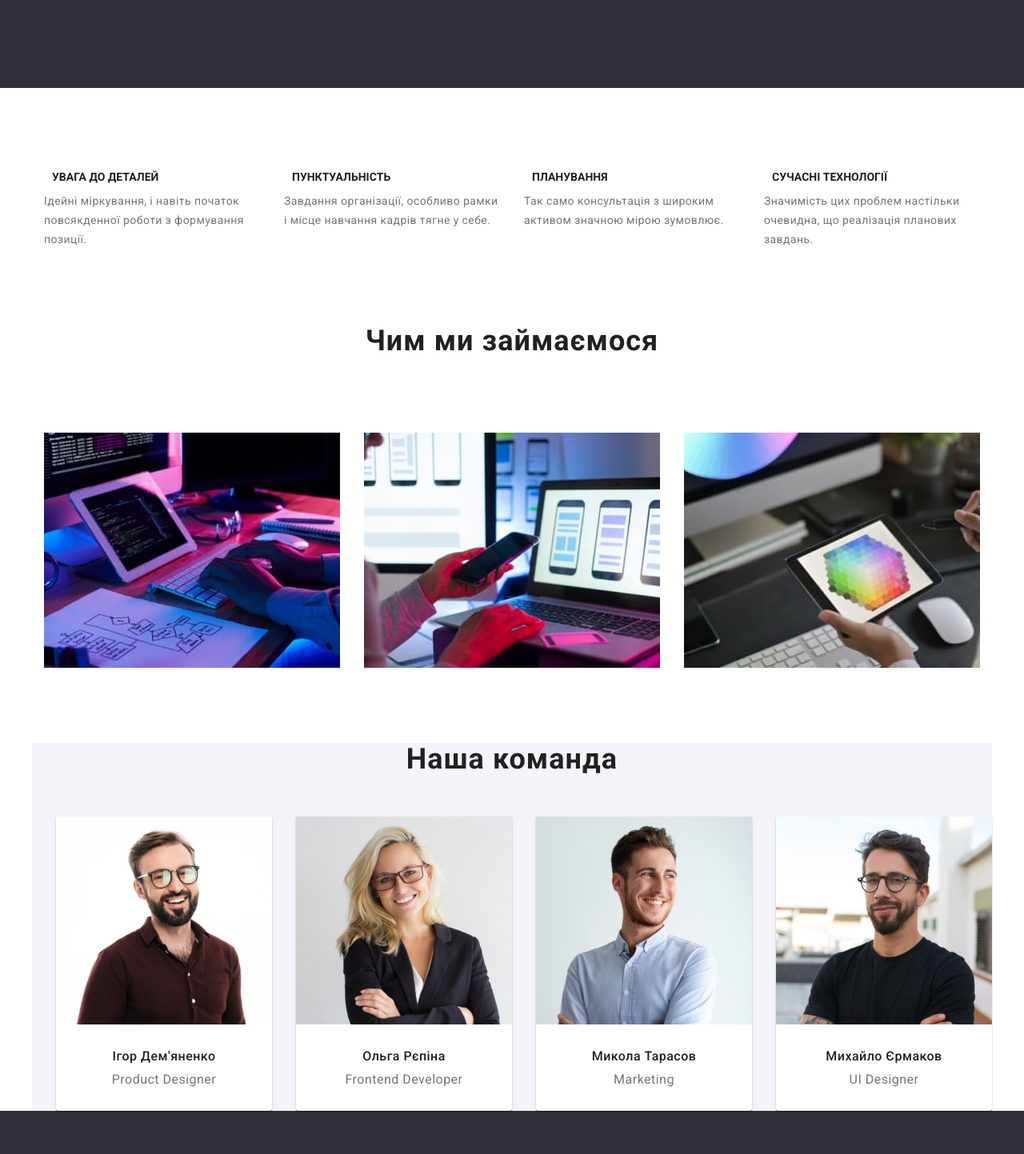
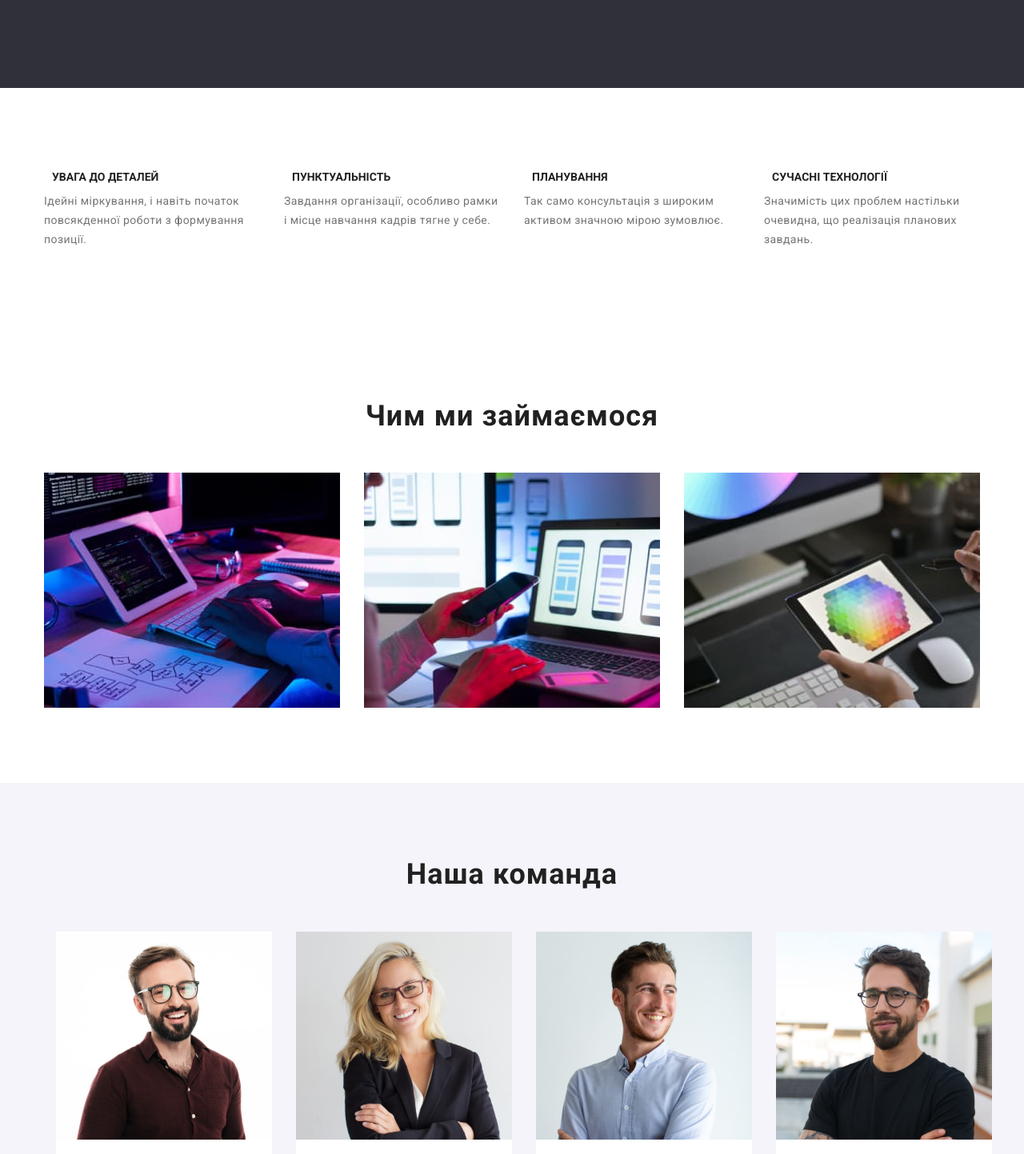
Before and after one commit to Horbunov-Yurii/goit-markup-hw-03, a plain HTML site: page index.html in a window 1280 px wide. Shown: the part 570-2013 px from the top of the page at 80% size. Drawn offline with nearby package versions, Linux system fonts and the light colour scheme.

Commit message:
work on mistakes

```diff
--- a/css/portfolio.css
+++ b/css/portfolio.css
@@ -26,6 +26,8 @@ h1, h2, h3, p, ul{
   padding: 0;
 }
 
+
+
 /* шапка */
 
 .container {
@@ -34,24 +36,21 @@ h1, h2, h3, p, ul{
   margin-left: auto;
   padding-right: 15px;
   padding-left: 15px;
-
 }
 
-.header .container {
+.header {
+border-bottom: 1px solid #ECECEC;
+}
+
+.header .container{
   display: flex;
   height: 80px;
   align-items: center;
   justify-content: center;
-border-bottom: 1px solid #ECECEC;
+
 }
 
-.header {
-/* position: absolute; */
-width: 1600px;
-height: 0px;
-left: 0px;
-top: 80px;
-}
+
 
 .nav{
   display: flex;
@@ -122,15 +121,15 @@ top: 80px;
 }
 /* основной контент */
 
-main {
+.main-section {
   padding-top: 94px;
   padding-bottom: 94px;
 }
 
+
 .button-list {
   display: flex;
   justify-content: center;
-  margin-top: 94px;
   margin-bottom: 50px;
 }
 
@@ -247,7 +246,6 @@ footer {
   font-size: 26px;
   line-height: 1.19;
   letter-spacing: 0.03em;
-   margin-top: 60px;
   color: var(--main-background-color);
 }
 
@@ -260,6 +258,7 @@ footer {
 }
 
 .footer-mailto {
+  margin-top: 9px;
   margin-bottom: 9px;
 }
 
@@ -280,6 +279,5 @@ footer {
   line-height: 1.71;
   letter-spacing: 0.03em;
   font-style: normal;
-  margin-bottom: 9px;
   color: var(--main-background-color);
 }
--- a/css/styles.css
+++ b/css/styles.css
@@ -163,11 +163,6 @@ img {
 /* почему мы */
 
 .benefits-section {
-  max-width: 1200px;
-  margin-right: auto;
-  margin-left: auto;
-  padding-right: 15px;
-  padding-left: 15px;
   padding-top: 94px;
   padding-bottom: 94px;
 }
@@ -208,18 +203,23 @@ img {
 
 /* чем мы занимаемся */
 
+.work-section {
+  padding-top: 94px;
+  padding-bottom: 94px;
+}
+
 .work-title {
   font-weight: 700;
   font-size: 36px;
   line-height: 1.16;
   text-align: center;
   letter-spacing: 0.03em;
-  margin-bottom: 94px;
+  margin-bottom: 50px;
 }
 
 .work-list {
   display: flex;
-  padding-bottom: 94px; */
+
 }
 
 .work-item {
@@ -233,8 +233,11 @@ img {
 /* наша команда */
 
 .team-section {
+  padding-top: 94px;
+  padding-bottom: 94px;
   background-color: var(--team-background-color);
 }
+
 
 .team-title {
   font-weight: 700;
@@ -257,8 +260,6 @@ img {
 .team-item {
   margin-right: 30px;
   background-color: #FFFFFF;
-box-shadow: 0px 1px 3px rgba(0, 0, 0, 0.12), 0px 1px 1px rgba(0, 0, 0, 0.14), 0px 2px 1px rgba(0, 0, 0, 0.2);
-border-radius: 0px 0px 4px 4px;
 }
 
 .team-item:last-child {
@@ -277,9 +278,6 @@ border-radius: 0px 0px 4px 4px;
   text-align: center;
   letter-spacing: 0.03em;
   padding-bottom: 10px;
-
-
-
 }
 
 .team-function {
@@ -288,7 +286,6 @@ border-radius: 0px 0px 4px 4px;
   text-align: center;
   letter-spacing: 0.03em;
   color: var(--link-color);
-
 }
 
 
@@ -308,7 +305,6 @@ footer {
   font-size: 26px;
   line-height: 1.19;
   letter-spacing: 0.03em;
-  margin-top: 60px;
   color: var(--main-background-color);
 }
 
@@ -321,6 +317,7 @@ footer {
 }
 
 .footer-mailto {
+  margin-top: 9px;
   margin-bottom: 9px;
 }
 
@@ -341,6 +338,5 @@ footer {
   line-height: 1.71;
   letter-spacing: 0.03em;
   font-style: normal;
-  margin-bottom: 9px;
   color: var(--main-background-color);
 }
--- a/index.html
+++ b/index.html
@@ -53,12 +53,16 @@
     <main>
       <!-- секция герой -->
       <section class="section-hero">
-        <h1 class="title-hero">Ефективні рішення для вашого бізнесу</h1>
+        <div class="container">
+           <h1 class="title-hero">Ефективні рішення для вашого бізнесу</h1>
         <button type="button" class="hero-button">Замовити послугу</button>
+        </div>
+
       </section>
       <!-- почему мы -->
       <section class="benefits-section">
-        <h2 hidden class="benefits-uptitle">Почему мы</h2>
+        <div class="container">
+            <h2 hidden class="benefits-uptitle">Почему мы</h2>
         <ul class="benefits-list">
           <li class="benefits-item">
             <h3 class="benefits-title">УВАГА ДО ДЕТАЛЕЙ</h3>
@@ -88,10 +92,13 @@
             </p>
           </li>
         </ul>
+        </div>
+
       </section>
       <!-- чем мы занимаемся -->
-      <section class="container">
-        <h2 class="work-title">Чим ми займаємося</h2>
+      <section class="work-section">
+        <div class="container">
+           <h2 class="work-title">Чим ми займаємося</h2>
         <ul class="work-list">
           <li class="work-item">
             <img
@@ -115,10 +122,13 @@
             />
           </li>
         </ul>
+        </div>
+
       </section>
       <!-- наша команда -->
-      <section class="container team-section">
-        <h2 class="team-title">Наша команда</h2>
+      <section class="team-section">
+        <div class="container">
+           <h2 class="team-title">Наша команда</h2>
         <ul class="team-list">
           <li class="team-item">
             <img
@@ -161,6 +171,8 @@
 
           </li>
         </ul>
+        </div>
+
       </section>
     </main>
     <!-- подвал -->
@@ -192,7 +204,6 @@
           </ul>
         </address>
       </div>
-
     </footer>
   </body>
 </html>
```
Also changed, not shown: peges/portfolio.html (+4 -4 lines).
